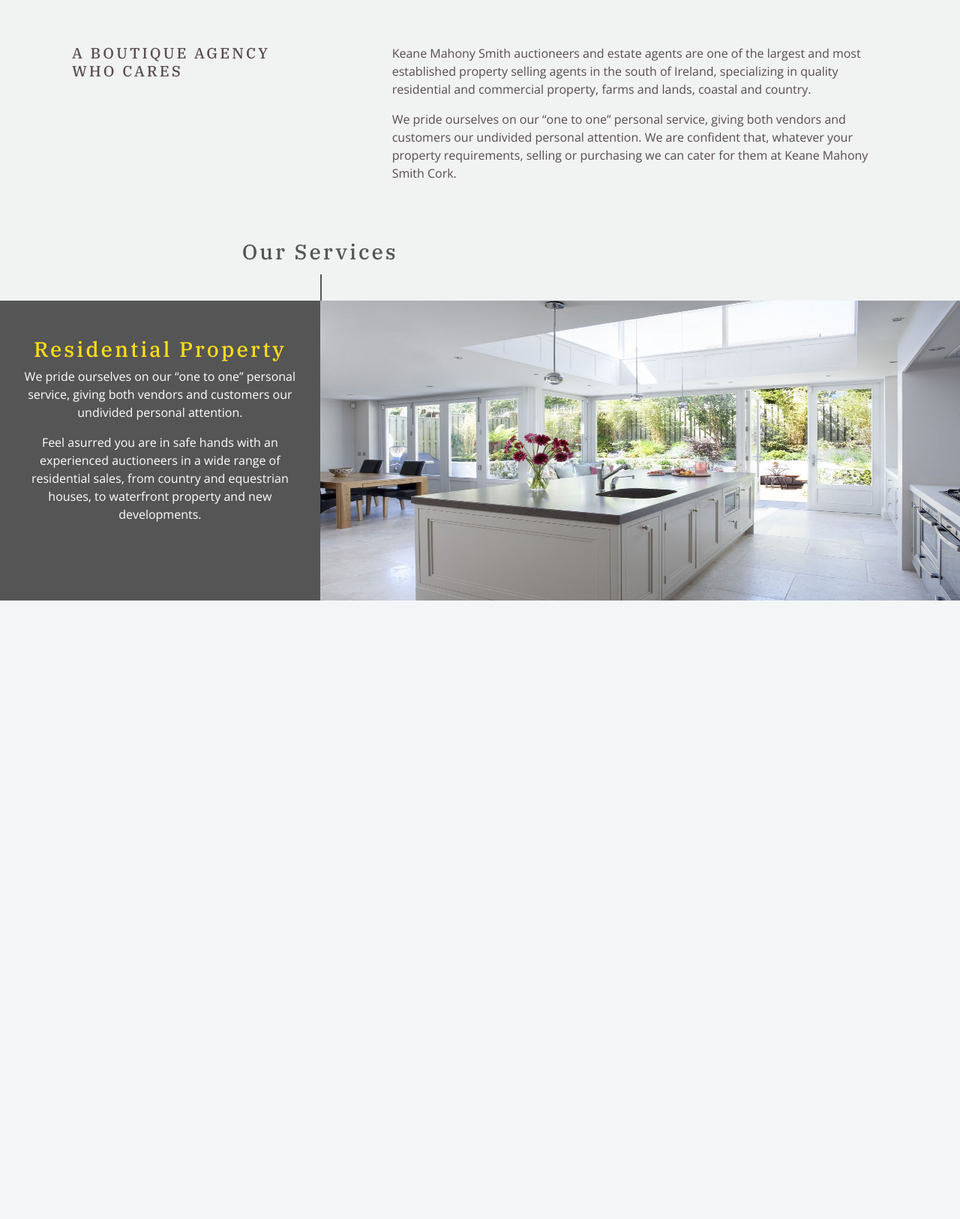
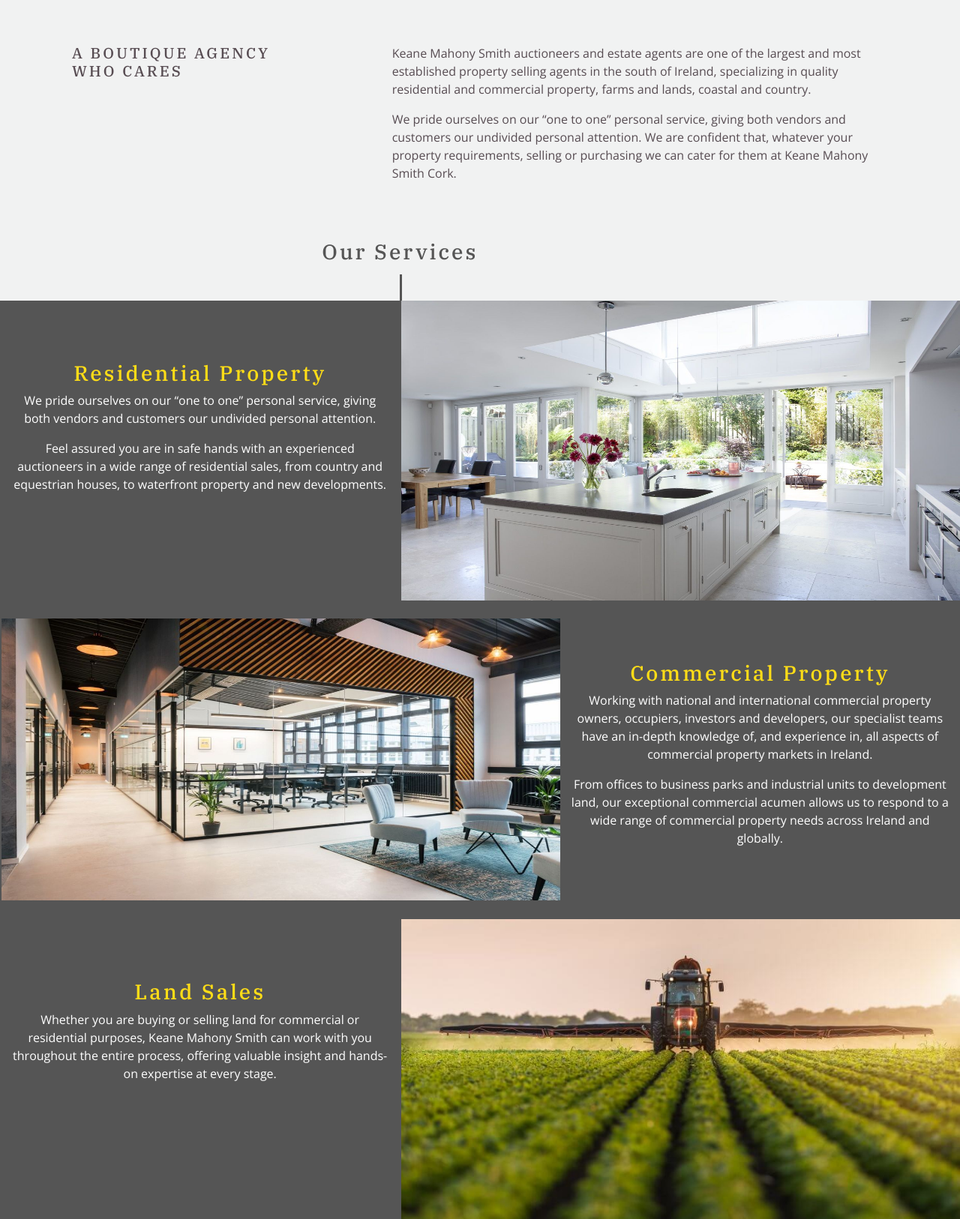
Before and after one commit to PatrickCoakley23/KMS, a Django app: page / in a window 1280 px wide. Shown: the part 801-2427 px from the top of the page at 75% size. Before the commit the page ends 1602 px from the top, so only its background shows below. Run offline with Django 3.2, Linux system fonts and the light colour scheme; some web fonts are replaced.

Commit message:
changed layout of services section to fit content better

```diff
--- a/home/templates/home/index.html
+++ b/home/templates/home/index.html
@@ -60,31 +60,48 @@
     <!--INFO WIDGET-->
     <div class="container-fluid services-widget-container">
         <div class="row">
-            <div class="col-4 offset-2 services-widget">
+            <div class="col-4 offset-3 services-widget">
                 <h3 class="text-center margin-widget charcoal-text">Our Services</h3>
                 <div class="services-vertical-widget"></div>
             </div>
         </div>
     </div>
     <!--SERVICES CONTAINER-->
-	<div class="container-fluid charcoal-wrapper">
+    <div class="container-fluid charcoal-wrapper">
+        <!--RESIDENTIAL PROPERTY-->
         <div class="row">
-            <div class="col-4 text-center information-column">
+            <div class="col-5 text-center information-column">
                 <h3 class="yellow-text">Residential Property</h3>
                 <p>We pride ourselves on our “one to one” personal service, giving both vendors and customers our undivided personal attention.</p>
-                <p>Feel asurred you are in safe hands with an experienced auctioneers in a wide range of residential sales, from country and equestrian houses, to waterfront property and new developments.</p>
+                <p>Feel assured you are in safe hands with an experienced auctioneers in a wide range of residential sales, from country and equestrian houses, to waterfront property and new developments.</p>
             </div>
-            <div class="col-8 no-padding">
-                <div class="opaque-overlay">
+            <div class="col-7 no-padding">
                 <img src="{{ MEDIA_URL}}interior.jpg" alt="image of residential property" class="services-image">
-                </div>
             </div>
         </div>
+        <!--COMMERCIAL PROPERTY-->
         <div class="row">
+            <div class="col-7 no-padding">
+                <img src="{{ MEDIA_URL}}office.jpg" alt="image of office property" class="services-image image-pt">
+            </div>
+            <div class="col-5 text-center information-column">
+                <h3 class="yellow-text">Commercial Property</h3>
+                <p>Working with national and international commercial property owners, occupiers, investors and developers, our specialist teams have an in-depth knowledge of, and experience in, all aspects of commercial property markets in Ireland.</p>
+                <p>From offices to business parks and industrial units to development land, our exceptional commercial acumen allows us to respond to a wide range of commercial property needs across Ireland and globally.</p>
+            </div>
+        </div>
+        <!--LAND SALES-->
+        <div class="row">
+            <div class="col-5 text-center information-column">
+                <h3 class="yellow-text">Land Sales</h3>
+                <p>Whether you are buying or selling land for commercial or residential purposes, Keane Mahony Smith can work with you throughout the entire process, offering valuable insight and hands-on expertise at every stage.</p>
+            </div>
+            <div class="col-7 no-padding">
+                <img src="{{ MEDIA_URL}}agriculture.jpg" alt="image of agriculture property" class="services-image">
+            </div>
+        </div>
 
 
-
-        </div>
     </div>
 
 
--- a/static/css/base.css
+++ b/static/css/base.css
@@ -121,8 +121,8 @@
 }
 
 .information-column {
-    padding-top: 3rem;
-    padding-bottom: 3rem;
+    padding-top: 5rem;
+    padding-bottom: 5rem;
 }
 
 .no-padding {
@@ -133,11 +133,16 @@
     height: 400px;
     width: 100%;
     border: 0;
+    border-left: 2px solid #555555
+}
+
+.image-pt {
+    padding-top: 1.5rem;
 }
 
 /* WIDGET */
 .services-vertical-widget {
-    border-left: 2px solid #555555;
+    border-left: 3px solid #555555;
     height: 35px;
     left: 50%;
     bottom: 0;
```
